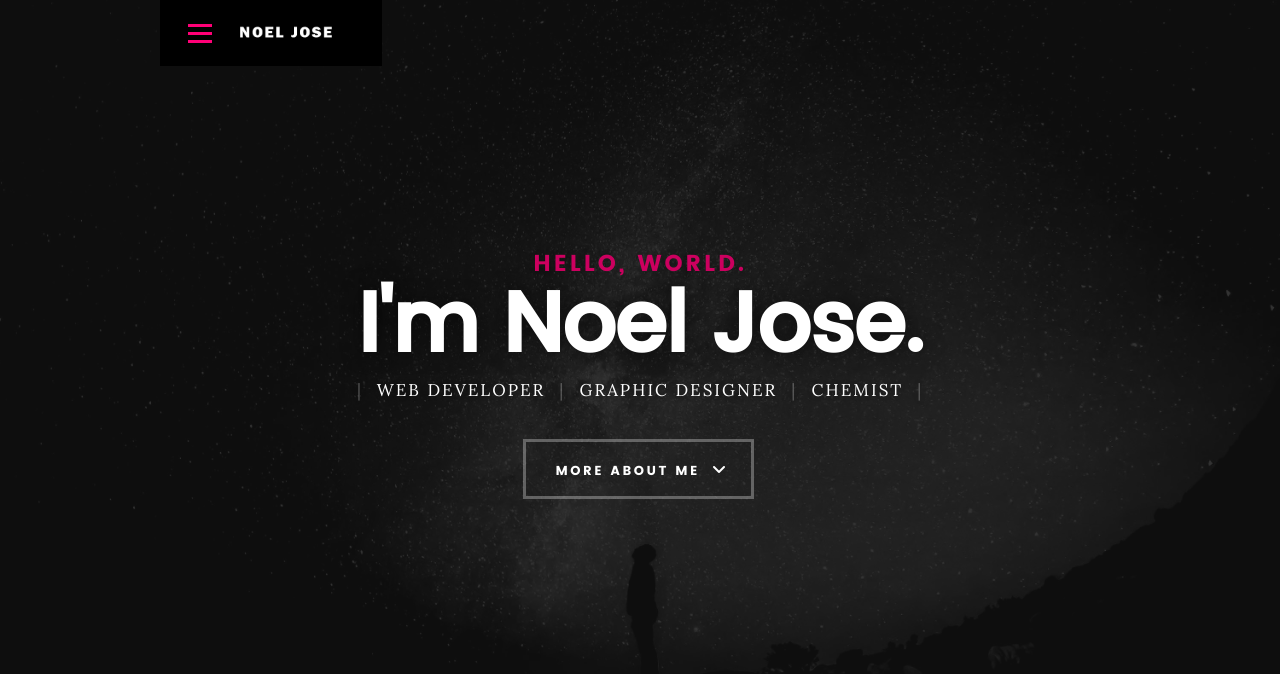
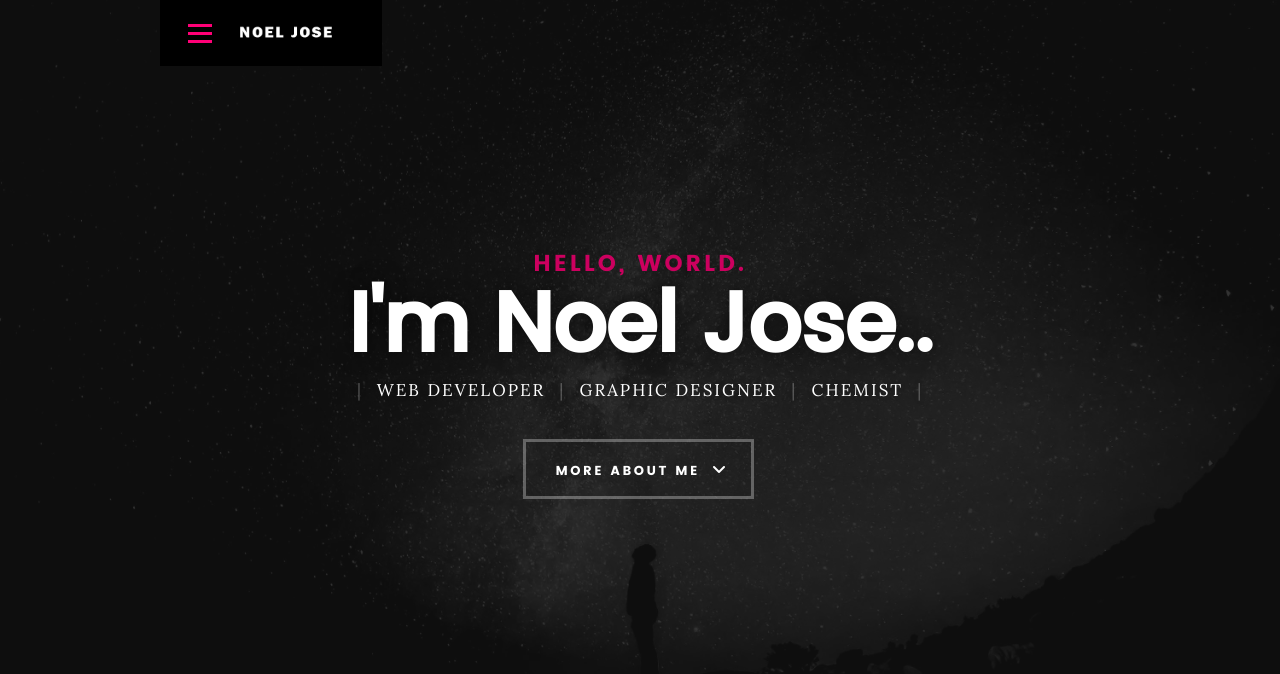
Before and after one commit to noeljose/mysite, a plain HTML site: page index.html in a window 1280 px wide. Shown: the top 674 px of the page. Drawn offline with Linux system fonts and the light colour scheme; files whose address does not match are found by name.

Commit message:
2nd commite to test webhook

```diff
--- a/index.html
+++ b/index.html
@@ -20,7 +20,7 @@
 	<title>NOEL JOSE</title>
 	<meta name="author" content="noel jose">
 	<meta name="Description" content="Noel jose is a web developer / graphic designer from chennai, india">
-    <meta name="Keywords" content="noel,jose,web,graphic,developer,artist, designer">
+    <meta name="Keywords" content="noel,jose,web,graphic,developer,artist,designer">
 
    <!-- mobile specific metas
    ================================================== -->
@@ -101,7 +101,7 @@
    			<div class="col-twelve">
 
 	   			<h5>Hello, World.</h5>
-	   			<h1>I'm Noel Jose.</h1>
+	   			<h1>I'm Noel Jose..</h1>
 
 	   			<p class="intro-position">
 	   				<span>Web Developer</span>
```
Also changed, not shown: 1 other file.
